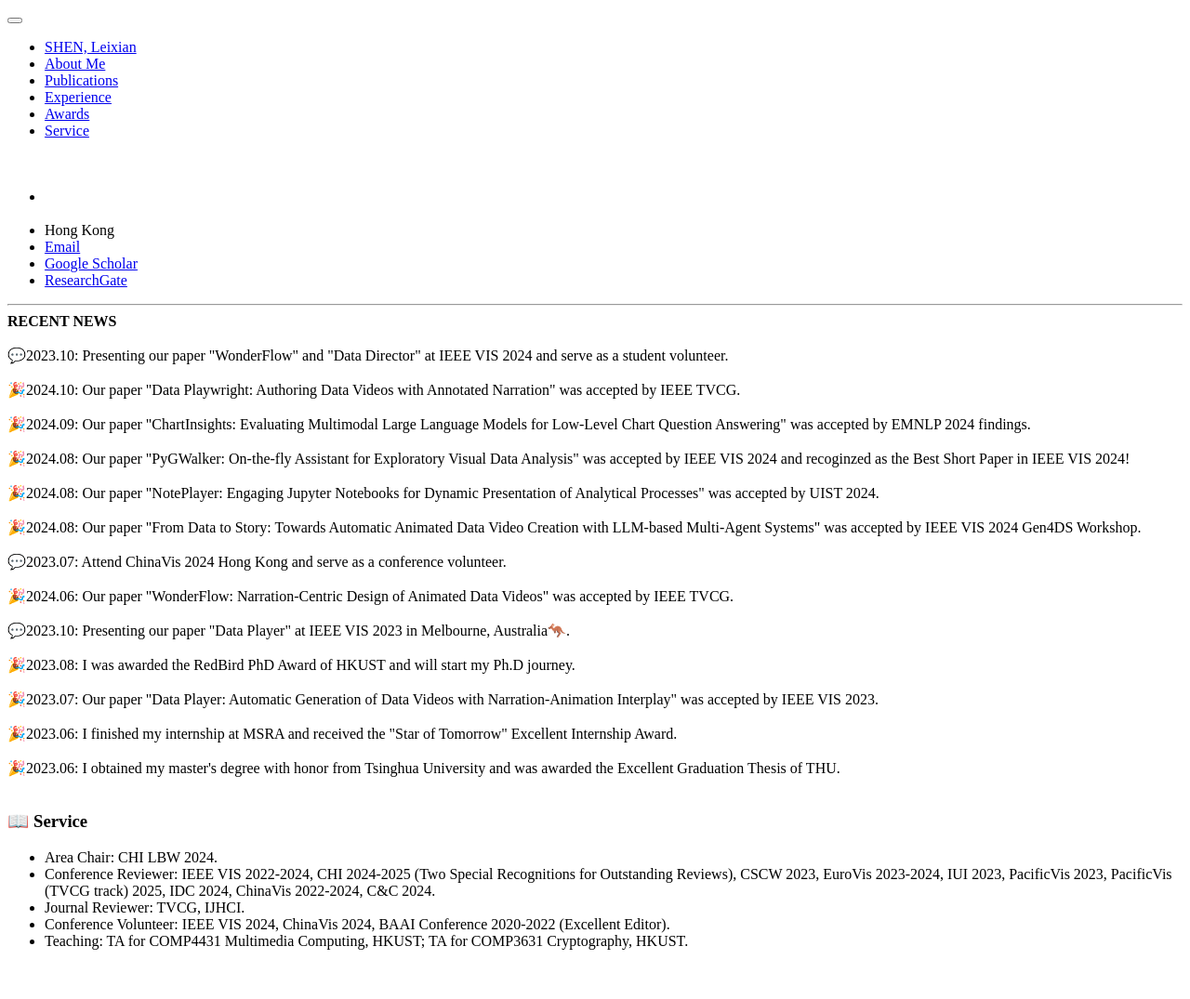
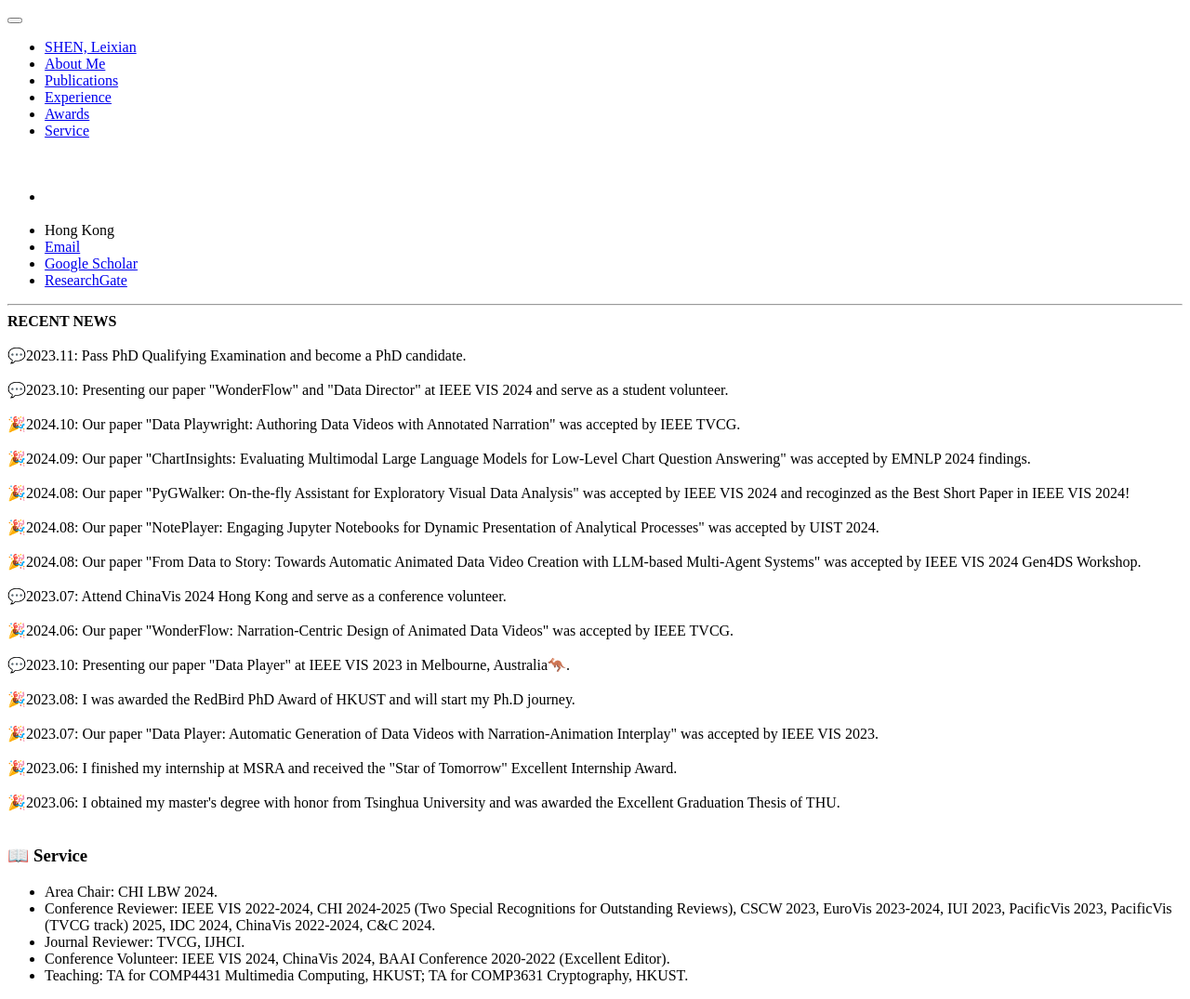
Before and after one commit to ShenLeixian/ShenLeixian1111, a Jekyll site: the page built from _pages/include/service.md, in a window 1280 px wide. Shown: the whole page at 93% size. Built offline with Jekyll 4.4.1, drawn with Linux system fonts in a browser that asks for light colours; our own code applies the rules of GitHub Pages for plain Markdown files; before the commit the page ends 1038 px from its top, so only the background shows below that.

Commit message:
Update sidebar.html

```diff
--- a/_includes/sidebar.html
+++ b/_includes/sidebar.html
@@ -15,6 +15,8 @@
 <hr/>
 <b> RECENT NEWS</b> <br><br>
 <div class="news">
+💬2023.11: Pass PhD Qualifying Examination and become a PhD candidate.<br><br>
+
 💬2023.10: Presenting our paper "WonderFlow" and "Data Director" at IEEE VIS 2024 and serve as a student volunteer.<br><br>
 
 🎉2024.10: Our paper "Data Playwright: Authoring Data Videos with Annotated Narration" was accepted by IEEE TVCG. <br><br>
```
